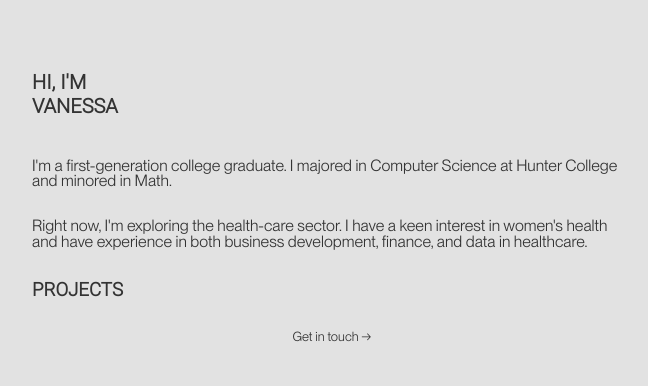
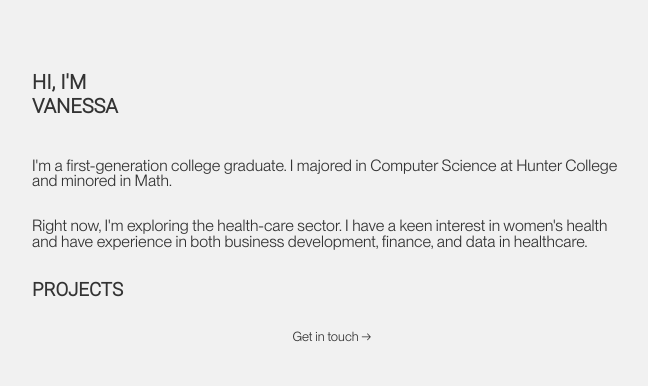
Before and after one commit to vanessanyc/vanessanyc.github.io, a plain HTML site: page index.html in a window 1280 px wide. Shown: the whole page, without its empty margins (308-956 px from the left). Drawn offline with Linux system fonts and the light colour scheme.

Commit message:
changed bk color

```diff
--- a/style.css
+++ b/style.css
@@ -21,7 +21,7 @@
 }
 
 body {
-    background-color: #e2e2e2;
+    background-color: #f1f1f1;
 }
 
 body h1, h2, p {
```
